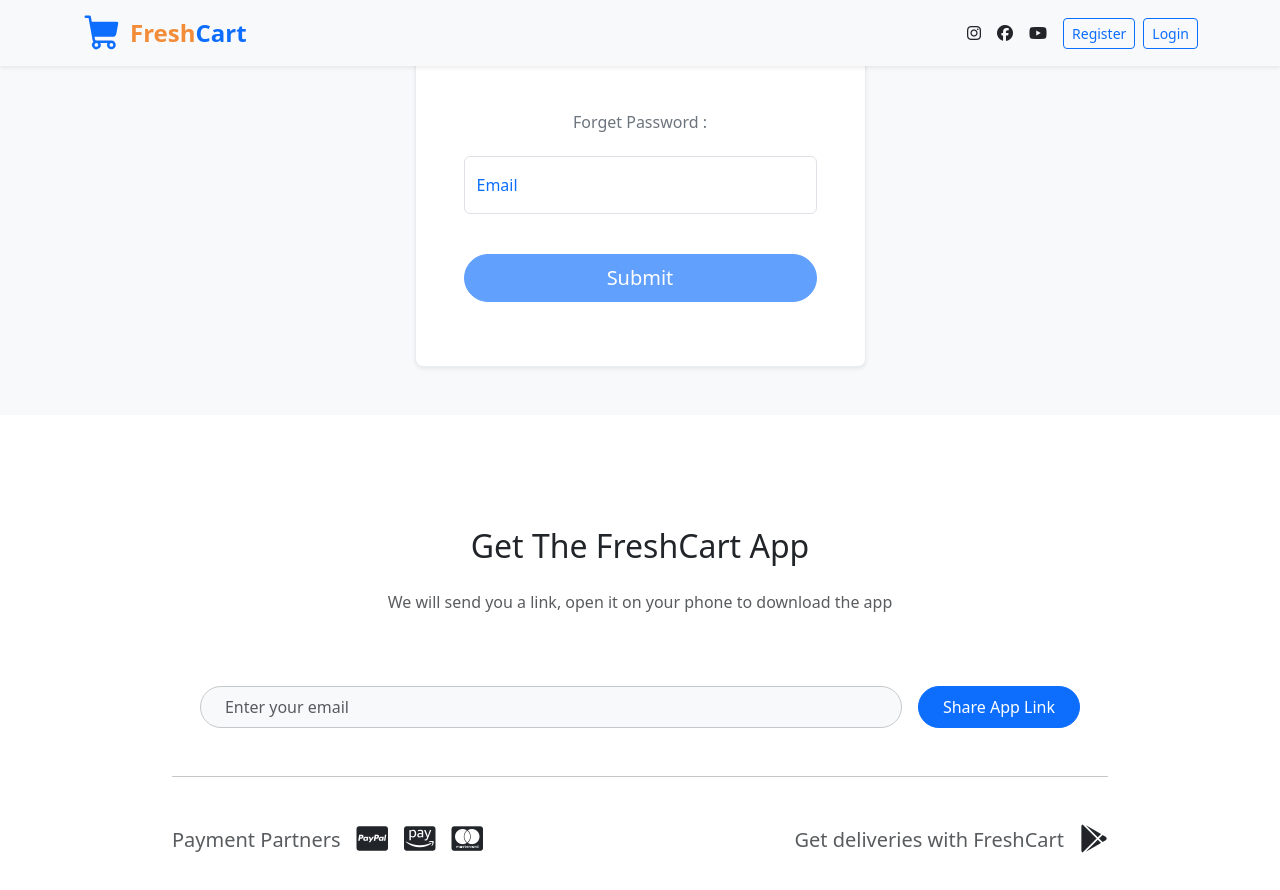
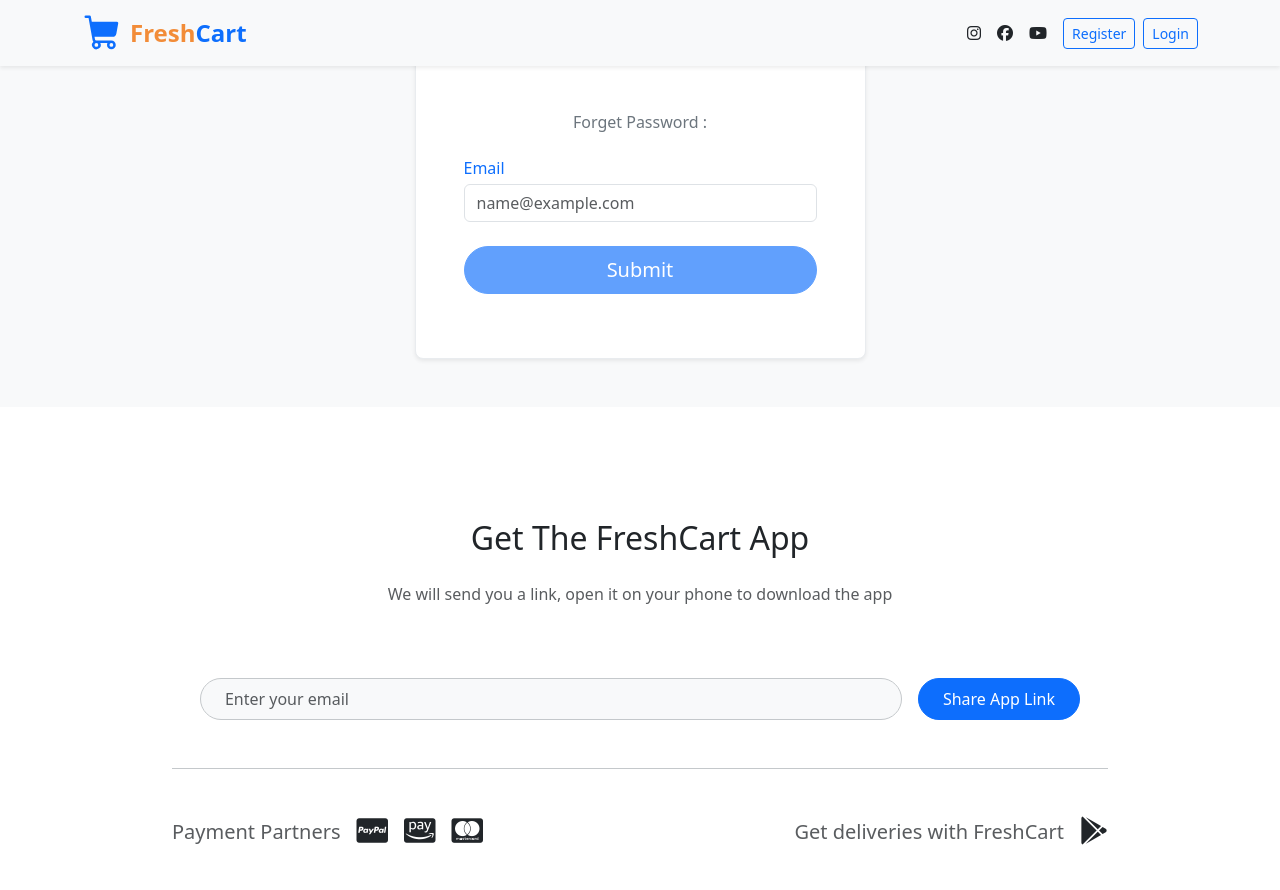
Before and after one commit to elagamy257/FreshCart-E-commerce, a React (Vite) app: page /forgetPassword in a window 1280 px wide. Shown: the top 890 px of the page. Built offline with nearby package versions, Linux system fonts and the light colour scheme.

Commit message:
update the style of forms

```diff
--- a/src/component/ForgetPassword/ForgetPassword.jsx
+++ b/src/component/ForgetPassword/ForgetPassword.jsx
@@ -55,14 +55,15 @@
                 <form onSubmit={formik.handleSubmit} action="#!">
                   <div className="row gy-2 overflow-hidden">
                     <div className="col-12">
-                      <div className="form-floating mb-3">
+                      <label htmlFor="email" className="form-label text-primary mb-1">
+                        Email
+                      </label>
                       <input
                         onChange={formik.handleChange}
                         onBlur={formik.handleBlur}
                         type="email"
-                          className={`form-control ${formik.touched.email && formik.errors.email
-                              ? "is-invalid"
-                              : ""
+                        className={`form-control bg-gray-50 border border-gray-300 ${
+                          formik.touched.email && formik.errors.email ? "is-invalid" : ""
                         }`}
                         name="email"
                         value={formik.values.email}
@@ -70,13 +71,9 @@
                         placeholder="name@example.com"
                         required
                       />
-                        <label htmlFor="email" className="form-label text-primary">
-                          Email
-                        </label>
                       {formik.touched.email && formik.errors.email ? (
                         <div className="text-danger">{formik.errors.email}</div>
                       ) : null}
-                      </div>
                     </div>
 
                     <div className="col-12">
--- a/src/component/NewPassword/NewPassword.jsx
+++ b/src/component/NewPassword/NewPassword.jsx
@@ -32,12 +32,15 @@
         "https://ecommerce.routemisr.com/api/v1/auth/resetPassword",
         values
       );
+      console.log("API Response:", data); // Debug the response
       resetForm();
       toast.success("New password created successfully");
-      sessionStorage.clear();
-      navigate("/");
+      // Keep sessionStorage.getItem("code") unless confirmed unnecessary
+      // sessionStorage.clear(); // Comment out to test
+      navigate("/login"); // Redirect to login instead of home
       return data;
     } catch (error) {
+      console.log("Error Response:", error.response?.data); // Debug error details
       toast.error(error.response?.data?.message || "Something went wrong");
       return error;
     } finally {
@@ -71,13 +74,15 @@
                 <form onSubmit={formik.handleSubmit} action="#!">
                   <div className="row gy-2 overflow-hidden">
                     <div className="col-12">
-                      <div className="form-floating mb-3">
+                      <label htmlFor="email" className="form-label text-primary mb-1">
+                        Email
+                      </label>
                       <input
                         onChange={formik.handleChange}
                         onBlur={formik.handleBlur}
                         value={formik.values.email}
                         type="email"
-                          className={`form-control ${
+                        className={`form-control bg-gray-50 border border-gray-300 ${
                           formik.touched.email && formik.errors.email ? "is-invalid" : ""
                         }`}
                         name="email"
@@ -85,23 +90,21 @@
                         placeholder="Enter Your Email"
                         required
                       />
-                        <label htmlFor="email" className="form-label text-primary">
-                          Email
-                        </label>
                       {formik.touched.email && formik.errors.email ? (
                         <div className="text-danger">{formik.errors.email}</div>
                       ) : ""}
                     </div>
-                    </div>
 
                     <div className="col-12">
-                      <div className="form-floating mb-3">
+                      <label htmlFor="newPassword" className="form-label text-primary mb-1">
+                        New Password
+                      </label>
                       <input
                         onChange={formik.handleChange}
                         onBlur={formik.handleBlur}
                         value={formik.values.newPassword}
                         type="password"
-                          className={`form-control ${
+                        className={`form-control bg-gray-50 border border-gray-300 ${
                           formik.touched.newPassword && formik.errors.newPassword
                             ? "is-invalid"
                             : ""
@@ -111,13 +114,9 @@
                         placeholder="Enter Your New Password"
                         required
                       />
-                        <label htmlFor="newPassword" className="form-label text-primary">
-                          New Password
-                        </label>
                       {formik.touched.newPassword && formik.errors.newPassword ? (
                         <div className="text-danger">{formik.errors.newPassword}</div>
                       ) : ""}
-                      </div>
                     </div>
 
                     <div className="col-12">
--- a/src/component/ResetPassword/ResetPassword.jsx
+++ b/src/component/ResetPassword/ResetPassword.jsx
@@ -63,14 +63,14 @@
                 <form onSubmit={formik.handleSubmit} action="#!">
                   <div className="row gy-2 overflow-hidden">
                     <div className="col-12">
-                                            <div className="form-floating mb-3">
+                      <label htmlFor="resetCode" className="form-label text-primary mb-1">
+                        Reset Code
+                      </label>
                       <input
                         onChange={formik.handleChange}
                         onBlur={formik.handleBlur}
                         type="text"
-                                                    className={`form-control ${formik.touched.resetCode && formik.errors.resetCode
-                                                        ? "is-invalid"
-                                                        : ""
+                        className={`form-control bg-gray-50 border border-gray-300 ${formik.touched.resetCode && formik.errors.resetCode ? "is-invalid" : ""
                           }`}
                         name="resetCode"
                         value={formik.values.resetCode}
@@ -78,13 +78,9 @@
                         placeholder="Enter Reset Code"
                         required
                       />
-                                                <label htmlFor="resetCode" className="form-label text-primary">
-                                                    Reset Code
-                                                </label>
                       {formik.touched.resetCode && formik.errors.resetCode ? (
                         <div className="text-danger">{formik.errors.resetCode}</div>
                       ) : null}
-                                            </div>
                     </div>
 
                     <div className="col-12">
```
Lines whose indentation alone changed are shown as unchanged.
